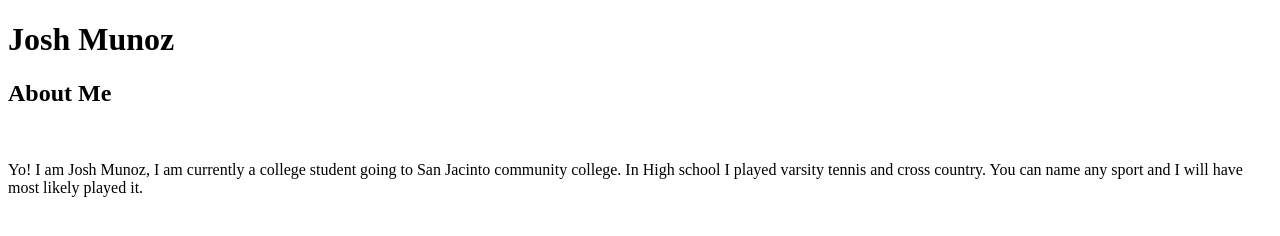
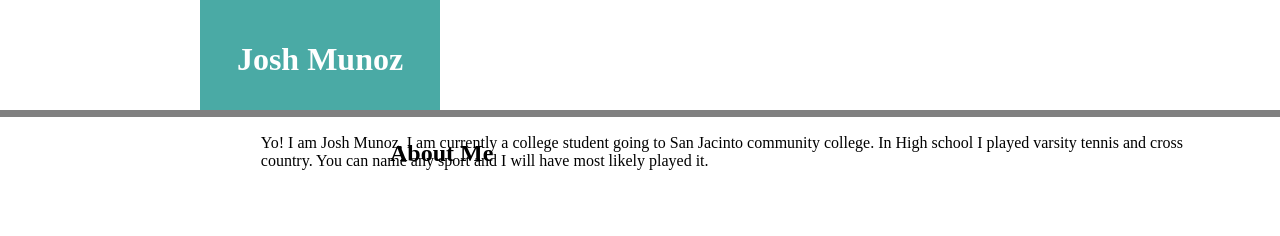
Before and after one commit to Joshmunoz63/Basic-Portfolio, a plain HTML site: page index.html in a window 1280 px wide. Drawn offline with Linux system fonts and the light colour scheme.

Commit message:
more work on styling

```diff
--- a/index.html
+++ b/index.html
@@ -2,11 +2,17 @@
 <html>
     <Head>
         <title>My Protfolio</title>
+        <link rel="stylesheet" type="text/css" href="style.css">
     </Head>
     <body>
-        <h1>Josh Munoz</h1>
-        <h2>About Me</h2>
-        <img src="" alt="">
+       <div class="myname">
+           <h1>Josh Munoz</h1>
+
+       </div>
+            <div class="line1"></div>
+            <h2>About Me</h2>
+       <div class="backgroundimg"> <img src="" alt=""> </div>
         <p>Yo! I am Josh Munoz, I am currently a college student going to San Jacinto community college. In High school I played varsity tennis and cross country. You can name any sport and I will have most likely played it.</p>
+
     </body>
 </html>
--- a/style.css
+++ b/style.css
@@ -0,0 +1,40 @@
+.myname{
+    background-color: #4aaaa5;
+    text-align: center;
+    padding: 20px;
+    height: 75px;
+    width: 200px;
+    position: fixed;
+    color: white;
+    top: 0%;
+    left: 200px;
+
+}
+
+p{
+    margin: 20%;
+    margin-top: 10%;
+    float: left;
+    width: 960px;
+
+}
+h2{
+    position: fixed;
+    top: 120px;
+    left: 390px;
+
+}
+.line1{
+    background-color: gray;
+    height: 7px;
+    width: 20000%;
+    left: 0px;
+    position: fixed;
+    top: 110px;
+}
+.backgroundimg{
+    z-index: -1;
+    position: fixed;
+    width: 1000%;
+    height: 1000%;
+}
```
